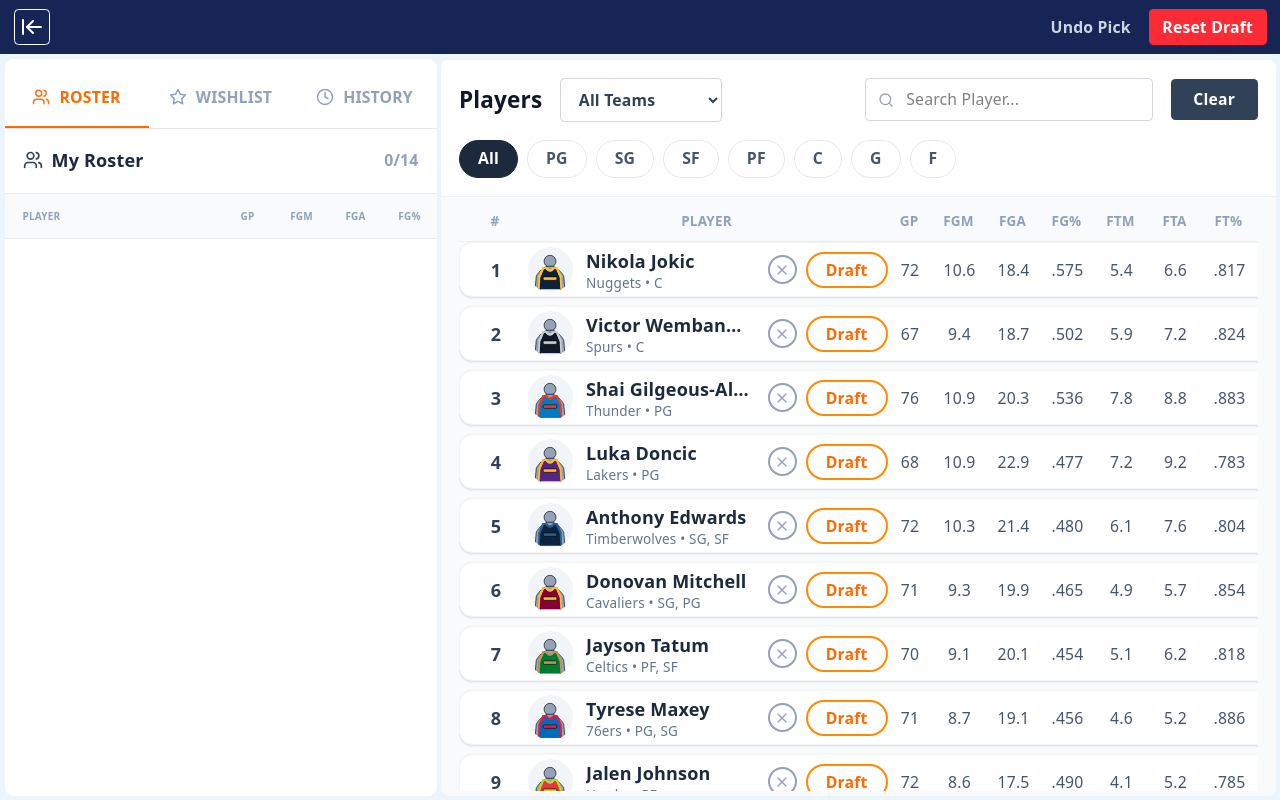
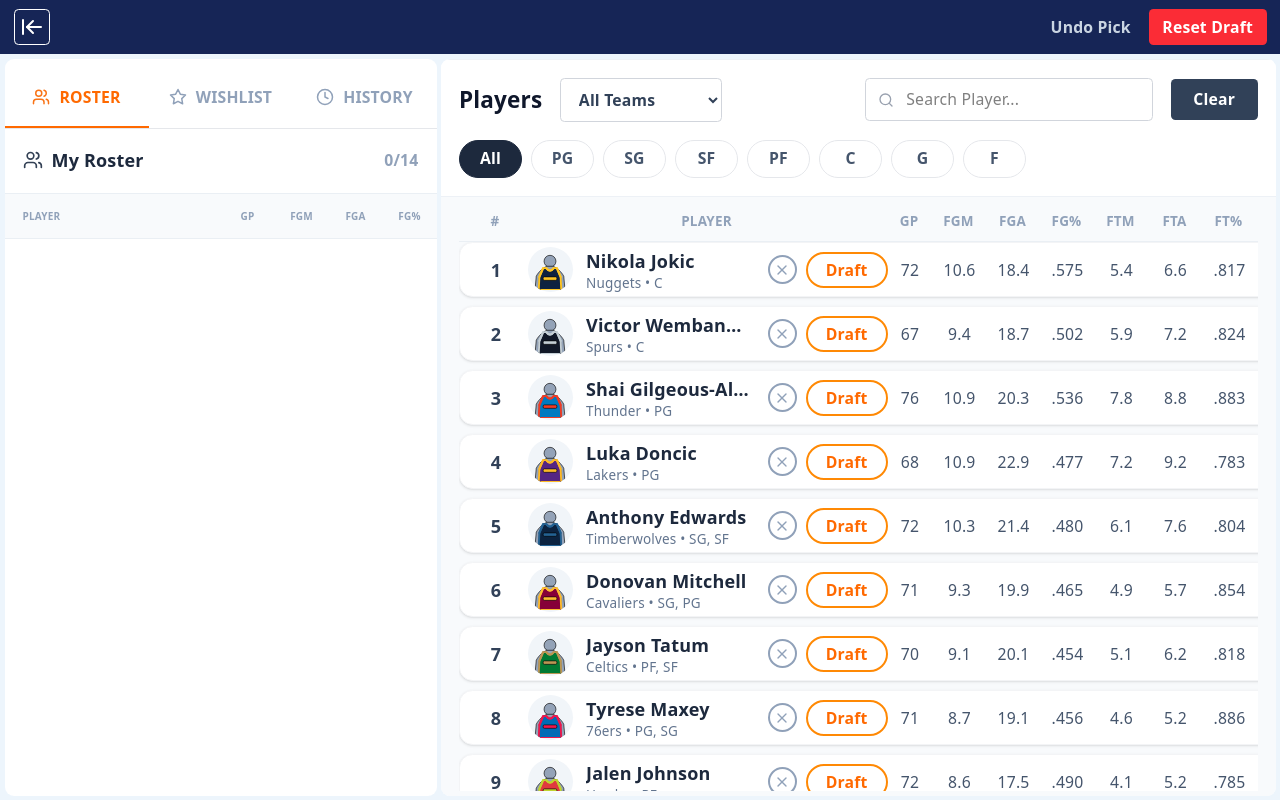
Before and after one commit to ishmyles/fantasy-draft-tool-v2, a React (Vite) app: page / in a window 1280 px wide. Built offline with nearby package versions, Linux system fonts and the light colour scheme.

Commit message:
refactor(style): update postion button size
Updated the player position buttons to be the same width regardless of content size

```diff
--- a/src/components/FilterBar/FilterBar.tsx
+++ b/src/components/FilterBar/FilterBar.tsx
@@ -83,7 +83,7 @@ export const FilterBar: React.FC = () => {
         {POSITIONS.map((pos) => (
           <button
             key={pos}
-            className={`tw:px-4 tw:py-1.5 tw:rounded-full tw:text-sm tw:font-bold tw:border tw:transition-colors tw:cursor-pointer tw:shrink-0 ${
+            className={`tw:w-14 tw:text-center tw:py-1.5 tw:rounded-full tw:text-sm tw:font-bold tw:border tw:transition-colors tw:cursor-pointer tw:shrink-0 ${
               position === pos
                 ? "tw:bg-slate-800 tw:text-white tw:border-slate-800"
                 : "tw:bg-white tw:text-slate-600 tw:border-gray-200 tw:hover:bg-slate-50"
```
